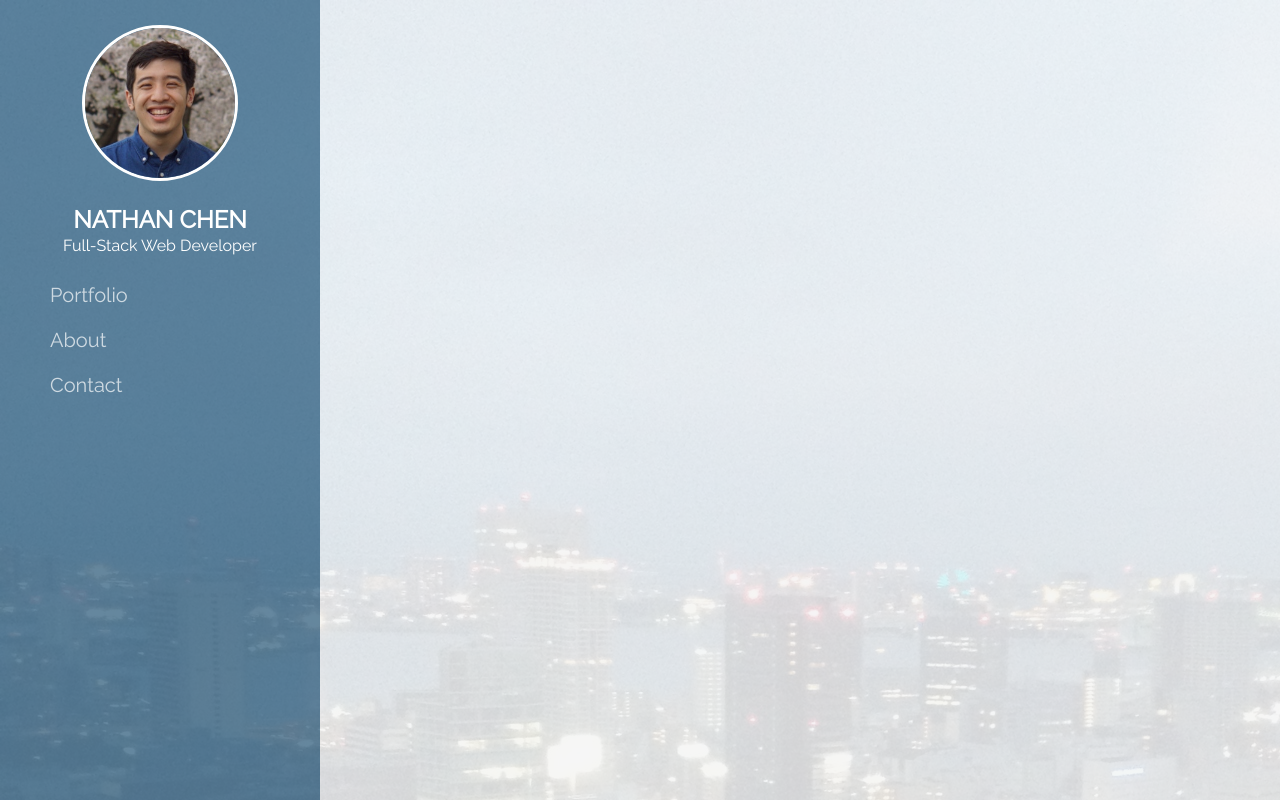
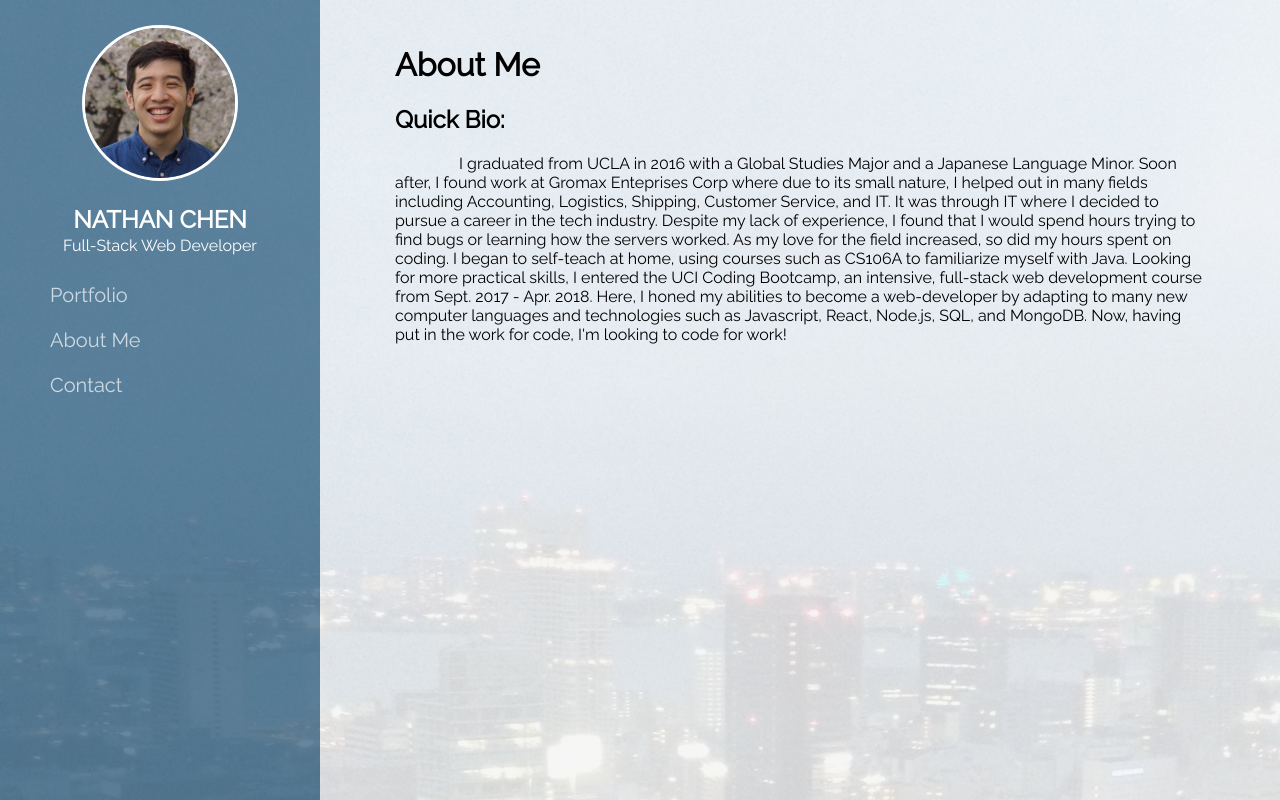
Before and after one commit to codechennerator/react-profile, a React (Create React App) app: page /about in a window 1280 px wide. Built offline with nearby package versions, Linux system fonts and the light colour scheme.

Commit message:
contact updates and about me

```diff
--- a/package.json
+++ b/package.json
@@ -9,7 +9,7 @@
     "react-scripts": "1.1.4",
     "styled-components": "^3.2.6"
   },
-  "homepage": "http://codechennerator.github.io/react-profile",
+  "homepage": "http://codechennerator.github.io/react-profile/",
   "scripts": {
     "start": "react-scripts start",
     "build": "react-scripts build",
--- a/src/App.js
+++ b/src/App.js
@@ -1,6 +1,6 @@
 import React, { Component } from 'react';
 import { BrowserRouter as Router, Route, Switch } from 'react-router-dom';
-import { Home, Portfolio, Contact } from "./pages";
+import { Home, Portfolio, Contact, AboutMe } from "./pages";
 import { Nav } from "./components";
 import styled from 'styled-components';
 import ttower from './images/ttower.JPG';
@@ -18,7 +18,10 @@ const Content = styled.div`
   background-color: rgba(245, 245, 245, 0.85);
   @media (max-width: 980px){
       padding: 15px 50px 15px 50px;
-  }
+  };
+  @media (max-width: 640px){
+    padding: 5px 25px 5px 25px;
+}
 `;
 const RouterWrapper =styled.div`
   display: grid;
@@ -45,6 +48,7 @@ class App extends Component {
               <Content>
                 <Route exact path = "/" component = {Home} />
                 <Route exact path = "/portfolio" component = {Portfolio} />
+                <Route exact path = "/about" component = {AboutMe} />
                 <Route exact path = "/contact" component = {Contact} />
               </Content>
             </Switch>
--- a/src/components/Nav/Nav.js
+++ b/src/components/Nav/Nav.js
@@ -115,7 +115,7 @@ class Nav extends Component{
                         Portfolio
                     </StyledLink>
                     <StyledLink toggle = {(this.state.toggleMenu) ? 'block' : 'none'} to = "/about" onClick = {this.hideMenu}>
-                        About
+                        About Me
                     </StyledLink>
                     <StyledLink toggle = {(this.state.toggleMenu) ? 'block' : 'none'} to = "/contact" onClick = {this.hideMenu}>
                         Contact
--- /dev/null
+++ b/src/pages/AboutMe/AboutMe.js
@@ -0,0 +1,22 @@
+import React, { Component } from 'react';
+class AboutMe extends Component{
+  render(){
+    return (
+        <div>
+            <h1>About Me</h1>
+            <h2>Quick Bio:</h2>
+            <p>
+                &emsp;&emsp;&emsp;&emsp;I graduated from UCLA in 2016 with a Global Studies Major and a Japanese Language Minor.
+                Soon after, I found work at Gromax Enteprises Corp where due to its small nature, I helped out in many fields including Accounting, Logistics, Shipping, Customer Service, and IT.
+                It was through IT where I decided to pursue a career in the tech industry. Despite my lack of experience, I found that I would spend hours trying to find bugs or learning
+                how the servers worked. As my love for the field increased, so did my hours spent on coding. I began to self-teach at home, using courses such as CS106A to familiarize myself with Java.
+                Looking for more practical skills, I entered the UCI Coding Bootcamp, an intensive, full-stack web development course from Sept. 2017 - Apr. 2018.
+                Here, I honed my abilities to become a web-developer by adapting to many new computer languages and technologies such as Javascript, React, Node.js, SQL, and MongoDB.
+                Now, having put in the work for code, I'm looking to code for work!
+            </p>
+        </div>
+    );
+  }
+}
+
+export default AboutMe;
--- a/src/pages/Contact/Contact.js
+++ b/src/pages/Contact/Contact.js
@@ -23,10 +23,10 @@ class Contact extends Component{
       return (
           <div>
             <h1>Contact</h1>
-            <p>Please contact me if you are interested in my work!</p>
+            <p>I'm currently looking for work! Feel free to contact me if you're interested in my skills!</p>
             <ContactWrapper>
-                <ContactType>Email: </ContactType>      <ContactA href = "mailto:chenl.nathan@gmail.com"><span><img src = {email} alt = "email"/></span>chenl.nathan@gmail.com</ContactA>
-                <ContactType>Github: </ContactType>     <ContactA href = "https://github.com/codechennerator"><span><img src = {github} alt = "git"/></span>codechennerator</ContactA>
+                <ContactType>Email: </ContactType>      <ContactA href = "mailto:chenl.nathan@gmail.com"><img src = {email} alt = "email"/>chenl.nathan@gmail.com</ContactA>
+                <ContactType>Github: </ContactType>     <ContactA href = "https://github.com/codechennerator"><img src = {github} alt = "git"/>codechennerator</ContactA>
                 <ContactType>LinkedIn: </ContactType>   <ContactA href = "https://www.linkedin.com/in/nathan-chen-66416b7a/"><img src = {linkedin} alt = "linkedin"/>Nathan Chen</ContactA>
             </ContactWrapper>
           </div>
--- a/src/pages/index.js
+++ b/src/pages/index.js
@@ -1,3 +1,4 @@
 export { default as Home } from "./Home/Home.js";
 export { default as Portfolio } from "./Portfolio/Portfolio.js";
 export { default as Contact } from "./Contact/Contact.js";
+export { default as AboutMe } from "./AboutMe/AboutMe.js";
```
